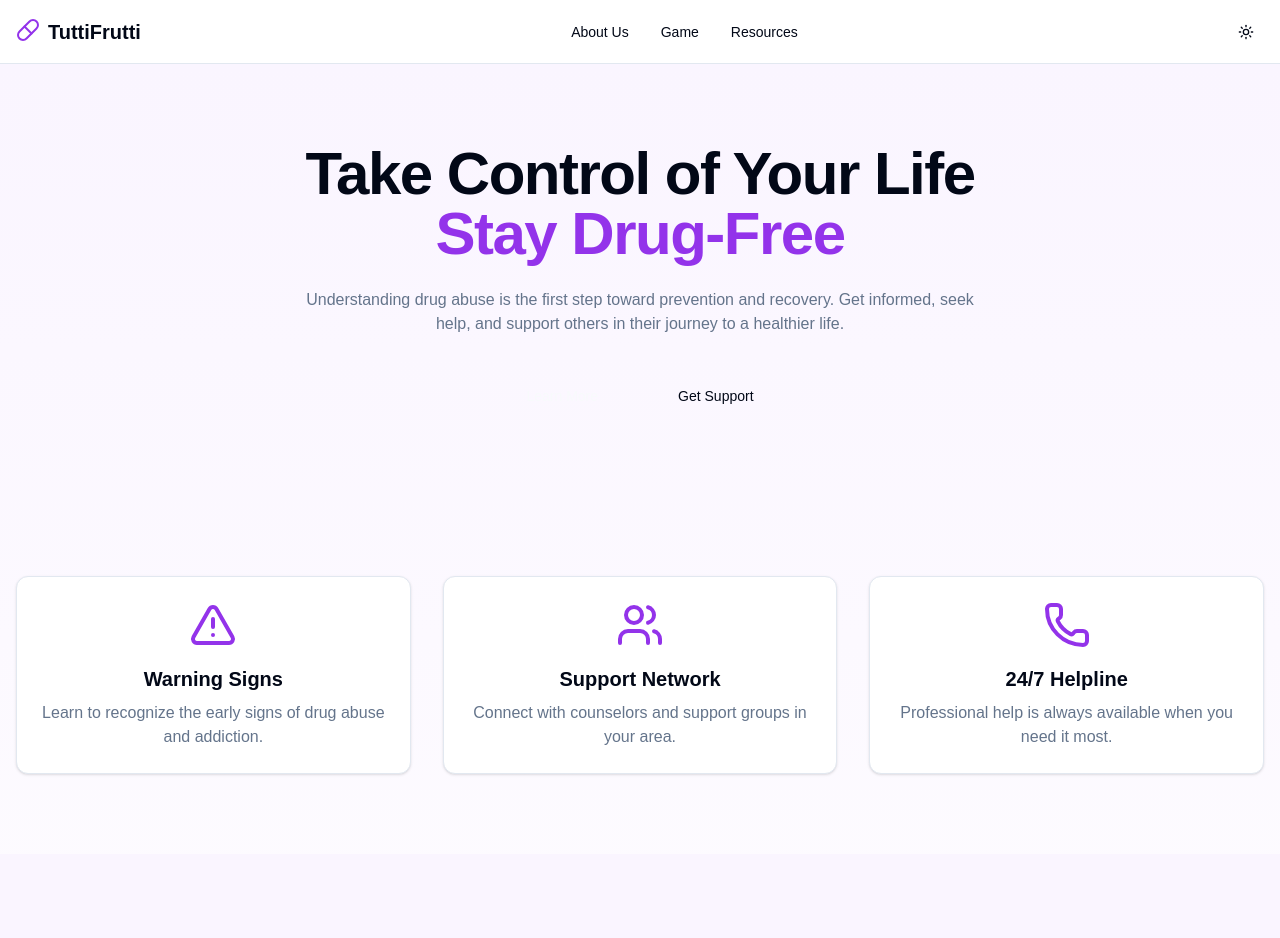
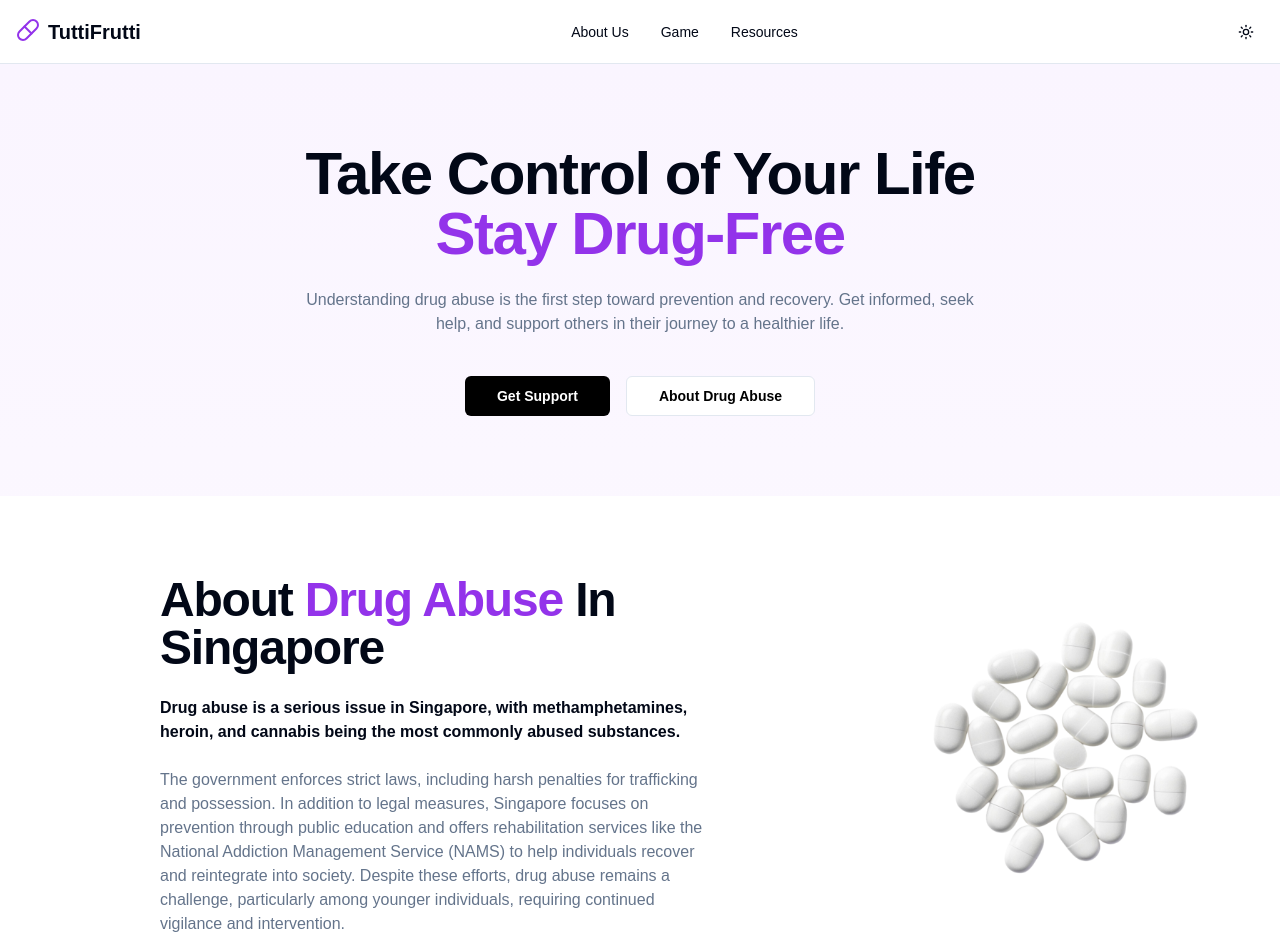
Before and after one commit to meisyt08/smuwebdev, a Next.js app in the folder my-app/: page /landing in a window 1280 px wide. Shown: the top 938 px of the page. Built offline with nearby package versions, Linux system fonts and the light colour scheme.

Commit message:
landing page

```diff
--- a/my-app/app/landing/page.tsx
+++ b/my-app/app/landing/page.tsx
@@ -1,58 +1,115 @@
-import { Button } from "@/components/ui/button"
-import { Card, CardContent } from "@/components/ui/card"
-import { Pill, Users, Phone, AlertTriangle } from 'lucide-react'
-import Link from "next/link"
+import { Button } from "@/components/ui/button";
+import { Card, CardContent } from "@/components/ui/card";
+import { Users, Phone, AlertTriangle } from "lucide-react";
+import Link from "next/link";
+import Image from "next/image";
 
 export default function LandingPage() {
   return (
-    <div className="min-h-screen bg-gradient-to-b from-purple-50 to-white">
-      {/* Navigation */}
-
-
-      {/* Hero Section */}
+    <div className="min-h-screen bg-gradient-to-b from-purple-50 to-white dark:from-gray-900 dark:to-gray-800 dark:text-white">
       <section className="container mx-auto px-4 py-20 text-center">
-        <h1 className="mb-6 text-4xl font-bold tracking-tight sm:text-5xl md:text-6xl">
+        <h1 className="mb-6 text-4xl font-bold tracking-tight sm:text-5xl md:text-6xl dark:text-white">
           Take Control of Your Life
-          <span className="block text-purple-600">Stay Drug-Free</span>
+          <span className="block text-purple-600 dark:text-purple-400">
+            Stay Drug-Free
+          </span>
         </h1>
-        <p className="mx-auto mb-10 max-w-2xl text-muted-foreground">
-          Understanding drug abuse is the first step toward prevention and recovery. Get informed, seek help,
-          and support others in their journey to a healthier life.
+        <p className="mx-auto mb-10 max-w-2xl text-muted-foreground dark:text-gray-300">
+          Understanding drug abuse is the first step toward prevention and
+          recovery. Get informed, seek help, and support others in their journey
+          to a healthier life.
         </p>
         <div className="flex flex-wrap justify-center gap-4">
-          <Button size="lg">Learn More</Button>
-          <Button size="lg" variant="outline">
+          <Button
+            size="lg"
+            className="bg-black text-white dark:bg-white dark:text-black font-semibold"
+          >
             Get Support
+          </Button>
+          <Button
+            size="lg"
+            className="bg-white text-black border dark:bg-black dark:text-white font-semibold"
+          >
+            About Drug Abuse
           </Button>
         </div>
       </section>
 
+      <section className=" px-4 py-20 bg-white flex flex-row justify-between">
+        <div className="container mx-36 w-[550px] flex flex-wrap">
+          <h1 className="mb-6 text-2xl font-bold tracking-tight sm:text-4xl md:text-5xl dark:text-white">
+            About&nbsp;
+            <span className="text-purple-600 dark:text-purple-400">
+              Drug Abuse
+            </span>
+            &nbsp;In Singapore
+          </h1>
+          <p className=" max-w-2xl font-semibold dark:text-gray-300">
+            Drug abuse is a serious issue in Singapore, with methamphetamines,
+            heroin, and cannabis being the most commonly abused substances.
+          </p>
+          <br />
+          <p className=" max-w-2xl text-muted-foreground dark:text-gray-300">
+            The government enforces strict laws, including harsh penalties for
+            trafficking and possession. In addition to legal measures, Singapore
+            focuses on prevention through public education and offers
+            rehabilitation services like the National Addiction Management
+            Service (NAMS) to help individuals recover and reintegrate into
+            society. Despite these efforts, drug abuse remains a challenge,
+            particularly among younger individuals, requiring continued
+            vigilance and intervention.
+          </p>
+        </div>
+
+        <div className="flex flex-wrap justify-center items-center mx-auto w-[350px] h-[350px]">
+          <Image
+            src="/pills.webp"
+            alt="background pic"
+            width={350}
+            height={350}
+            className="z-50 object-cover pointer-events-none"
+          />
+        </div>
+      </section>
+
       {/* Info Cards */}
-      <section className="container mx-auto px-4 py-20">
+      <section className="container mx-auto px-4 py-12 mb-4">
+        <div className="text-center">
+          <h1 className="mb-6 text-xl font-bold tracking-tight sm:text-2xl md:text-3xl dark:text-white">
+            How Can You&nbsp;
+            <span className="text-purple-600 dark:text-purple-400">Help?</span>
+          </h1>
+        </div>
         <div className="grid gap-8 md:grid-cols-2 lg:grid-cols-3">
-          <Card>
+          <Card className="dark:bg-gray-700">
             <CardContent className="flex flex-col items-center p-6 text-center">
-              <AlertTriangle className="mb-4 h-12 w-12 text-purple-600" />
-              <h3 className="mb-2 text-xl font-semibold">Warning Signs</h3>
-              <p className="text-muted-foreground">
+              <AlertTriangle className="mb-4 h-12 w-12 text-purple-600 dark:text-purple-400" />
+              <h3 className="mb-2 text-xl font-semibold dark:text-white">
+                Warning Signs
+              </h3>
+              <p className="text-muted-foreground dark:text-gray-300">
                 Learn to recognize the early signs of drug abuse and addiction.
               </p>
             </CardContent>
           </Card>
-          <Card>
+          <Card className="dark:bg-gray-700">
             <CardContent className="flex flex-col items-center p-6 text-center">
-              <Users className="mb-4 h-12 w-12 text-purple-600" />
-              <h3 className="mb-2 text-xl font-semibold">Support Network</h3>
-              <p className="text-muted-foreground">
+              <Users className="mb-4 h-12 w-12 text-purple-600 dark:text-purple-400" />
+              <h3 className="mb-2 text-xl font-semibold dark:text-white">
+                Support Network
+              </h3>
+              <p className="text-muted-foreground dark:text-gray-300">
                 Connect with counselors and support groups in your area.
               </p>
             </CardContent>
           </Card>
-          <Card>
+          <Card className="dark:bg-gray-700">
             <CardContent className="flex flex-col items-center p-6 text-center">
-              <Phone className="mb-4 h-12 w-12 text-purple-600" />
-              <h3 className="mb-2 text-xl font-semibold">24/7 Helpline</h3>
-              <p className="text-muted-foreground">
+              <Phone className="mb-4 h-12 w-12 text-purple-600 dark:text-purple-400" />
+              <h3 className="mb-2 text-xl font-semibold dark:text-white">
+                24/7 Helpline
+              </h3>
+              <p className="text-muted-foreground dark:text-gray-300">
                 Professional help is always available when you need it most.
               </p>
             </CardContent>
@@ -61,53 +118,103 @@ export default function LandingPage() {
       </section>
 
       {/* Statistics Section */}
-      <section className="bg-purple-50 py-20">
+      <section className="bg-purple-50 dark:bg-gray-800 py-20">
         <div className="container mx-auto px-4">
-          <h2 className="mb-12 text-center text-3xl font-bold">Impact of Drug Awareness</h2>
+          <h2 className="mb-12 text-center text-3xl font-bold dark:text-white">
+            Impact of Drug Awareness
+          </h2>
           <div className="grid gap-8 text-center md:grid-cols-3">
             <div>
-              <div className="text-4xl font-bold text-purple-600">70%</div>
-              <p className="mt-2 text-muted-foreground">Recovery success rate with proper support</p>
+              <div className="text-4xl font-bold text-purple-600 dark:text-purple-400">
+                70%
+              </div>
+              <p className="mt-2 text-muted-foreground dark:text-gray-300">
+                Recovery success rate with proper support
+              </p>
             </div>
             <div>
-              <div className="text-4xl font-bold text-purple-600">24/7</div>
-              <p className="mt-2 text-muted-foreground">Support availability nationwide</p>
+              <div className="text-4xl font-bold text-purple-600 dark:text-purple-400">
+                24/7
+              </div>
+              <p className="mt-2 text-muted-foreground dark:text-gray-300">
+                Support availability nationwide
+              </p>
             </div>
             <div>
-              <div className="text-4xl font-bold text-purple-600">1000+</div>
-              <p className="mt-2 text-muted-foreground">Support centers across the country</p>
+              <div className="text-4xl font-bold text-purple-600 dark:text-purple-400">
+                1000+
+              </div>
+              <p className="mt-2 text-muted-foreground dark:text-gray-300">
+                Support centers across the country
+              </p>
             </div>
           </div>
         </div>
       </section>
 
       {/* Footer */}
-      <footer className="bg-gray-900 py-12 text-gray-300">
+      <footer className="bg-gray-900 dark:bg-gray-950 py-12 text-gray-300">
         <div className="container mx-auto px-4">
           <div className="grid gap-8 md:grid-cols-4">
             <div>
-              <h3 className="mb-4 text-lg font-semibold text-white">Emergency</h3>
-              <p className="text-2xl font-bold text-purple-400">1-800-123-4567</p>
+              <h3 className="mb-4 text-lg font-semibold text-white">
+                Emergency
+              </h3>
+              <p className="text-2xl font-bold text-purple-400">
+                1-800-123-4567
+              </p>
             </div>
             <div>
-              <h3 className="mb-4 text-lg font-semibold text-white">Resources</h3>
+              <h3 className="mb-4 text-lg font-semibold text-white">
+                Resources
+              </h3>
               <ul className="space-y-2">
-                <li><Link className="hover:text-purple-400" href="#">Find Help</Link></li>
-                <li><Link className="hover:text-purple-400" href="#">Prevention Guide</Link></li>
-                <li><Link className="hover:text-purple-400" href="#">Support Groups</Link></li>
+                <li>
+                  <Link className="hover:text-purple-400" href="#">
+                    Find Help
+                  </Link>
+                </li>
+                <li>
+                  <Link className="hover:text-purple-400" href="#">
+                    Prevention Guide
+                  </Link>
+                </li>
+                <li>
+                  <Link className="hover:text-purple-400" href="#">
+                    Support Groups
+                  </Link>
+                </li>
               </ul>
             </div>
             <div>
-              <h3 className="mb-4 text-lg font-semibold text-white">Information</h3>
+              <h3 className="mb-4 text-lg font-semibold text-white">
+                Information
+              </h3>
               <ul className="space-y-2">
-                <li><Link className="hover:text-purple-400" href="#">About Us</Link></li>
-                <li><Link className="hover:text-purple-400" href="#">Contact</Link></li>
-                <li><Link className="hover:text-purple-400" href="#">Privacy Policy</Link></li>
+                <li>
+                  <Link className="hover:text-purple-400" href="#">
+                    About Us
+                  </Link>
+                </li>
+                <li>
+                  <Link className="hover:text-purple-400" href="#">
+                    Contact
+                  </Link>
+                </li>
+                <li>
+                  <Link className="hover:text-purple-400" href="#">
+                    Privacy Policy
+                  </Link>
+                </li>
               </ul>
             </div>
             <div>
-              <h3 className="mb-4 text-lg font-semibold text-white">Newsletter</h3>
-              <p className="mb-4">Stay updated with our latest resources and support information.</p>
+              <h3 className="mb-4 text-lg font-semibold text-white">
+                Newsletter
+              </h3>
+              <p className="mb-4">
+                Stay updated with our latest resources and support information.
+              </p>
               <Button className="w-full">Subscribe</Button>
             </div>
           </div>
@@ -117,5 +224,5 @@ export default function LandingPage() {
         </div>
       </footer>
     </div>
-  )
+  );
 }
```
Also changed, not shown: my-app/components/ui/nav.tsx (+10 -2 lines), my-app/public/pills.webp (added).
